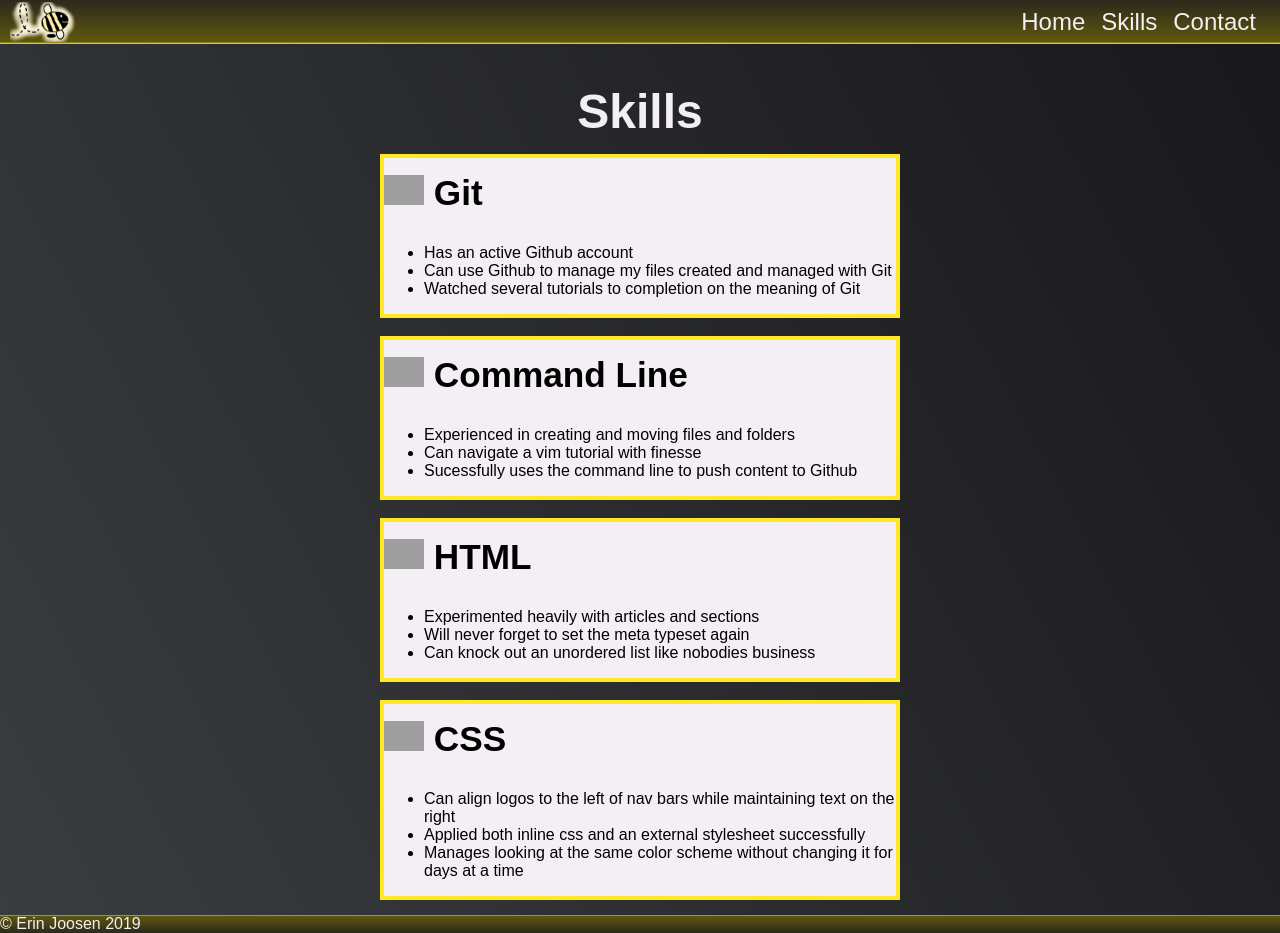
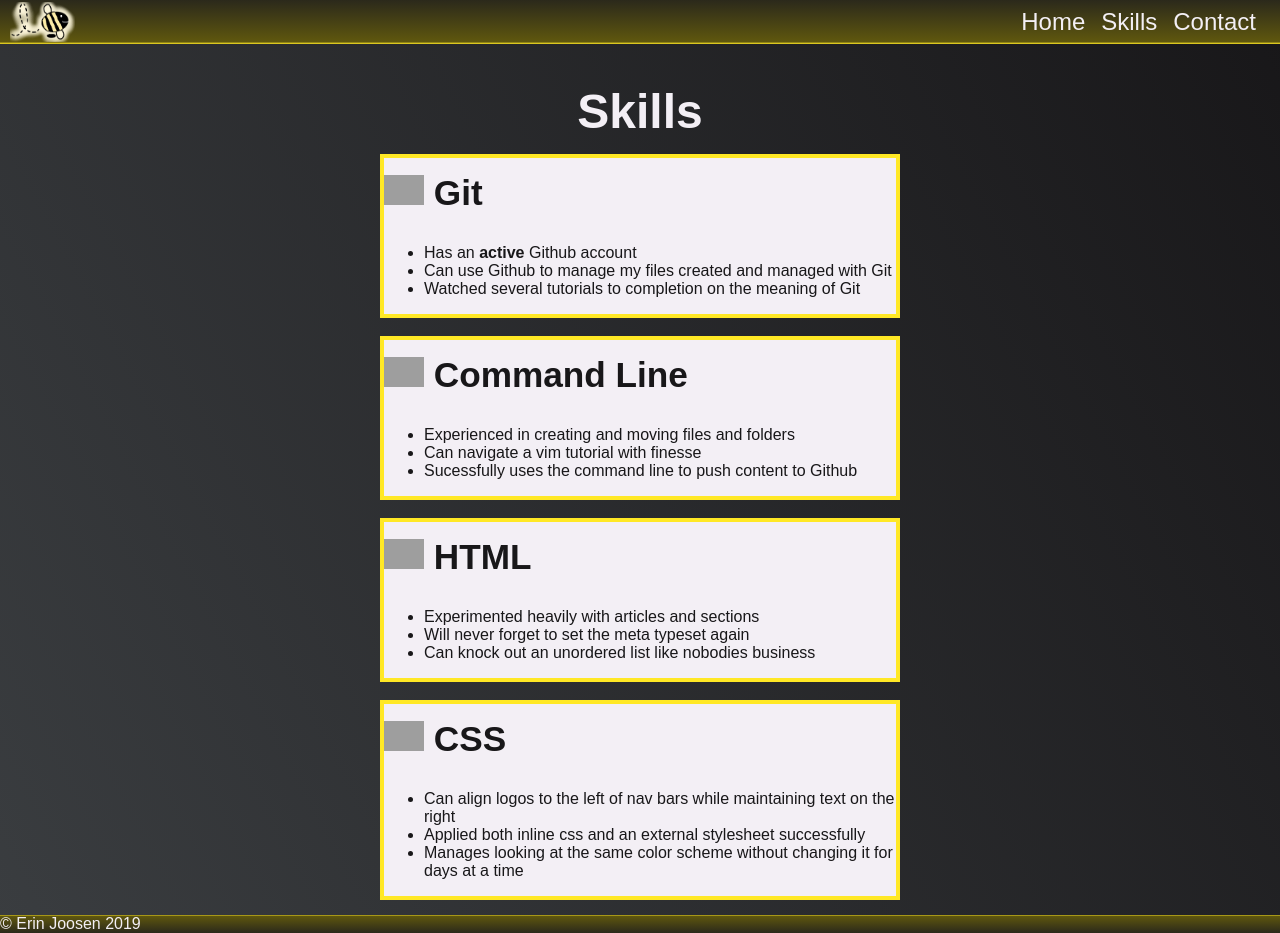
Before and after one commit to Calliyope/Calliyope.github.io, a plain HTML site: page skills.html in a window 1280 px wide. Drawn offline with Linux system fonts and the light colour scheme; grey boxes are pictures that could not be loaded.

Commit message:
Added a bold word to the skills page. Changed black to a different black

```diff
--- a/about-me.css
+++ b/about-me.css
@@ -132,7 +132,7 @@ a {
     height:40%;
     border:4px solid var(--main-yellow);
     background-color: var(--main-white);
-    color: black;
+    color: #181719;
   }
 
 .skill-icon {
--- a/skills.html
+++ b/skills.html
@@ -47,7 +47,7 @@
                 </h3>
 
                 <ul>
-                    <li>Has an active Github account</li>
+                    <li>Has an <strong>active</strong> Github account</li>
                     <li>Can use Github to manage my files created and managed with Git</li>
                     <li>Watched several tutorials to completion on the meaning of Git</li>
                 </ul>
```
